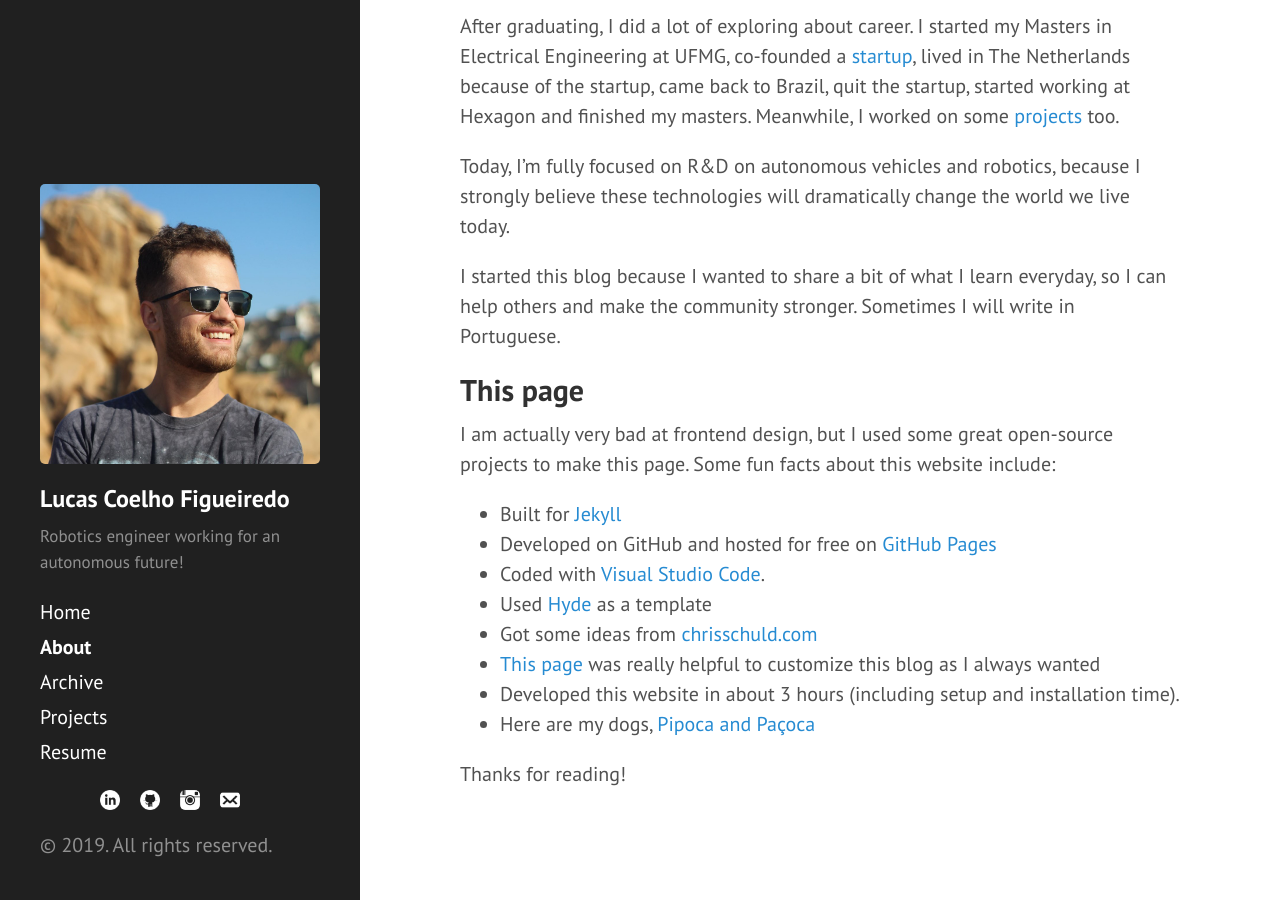
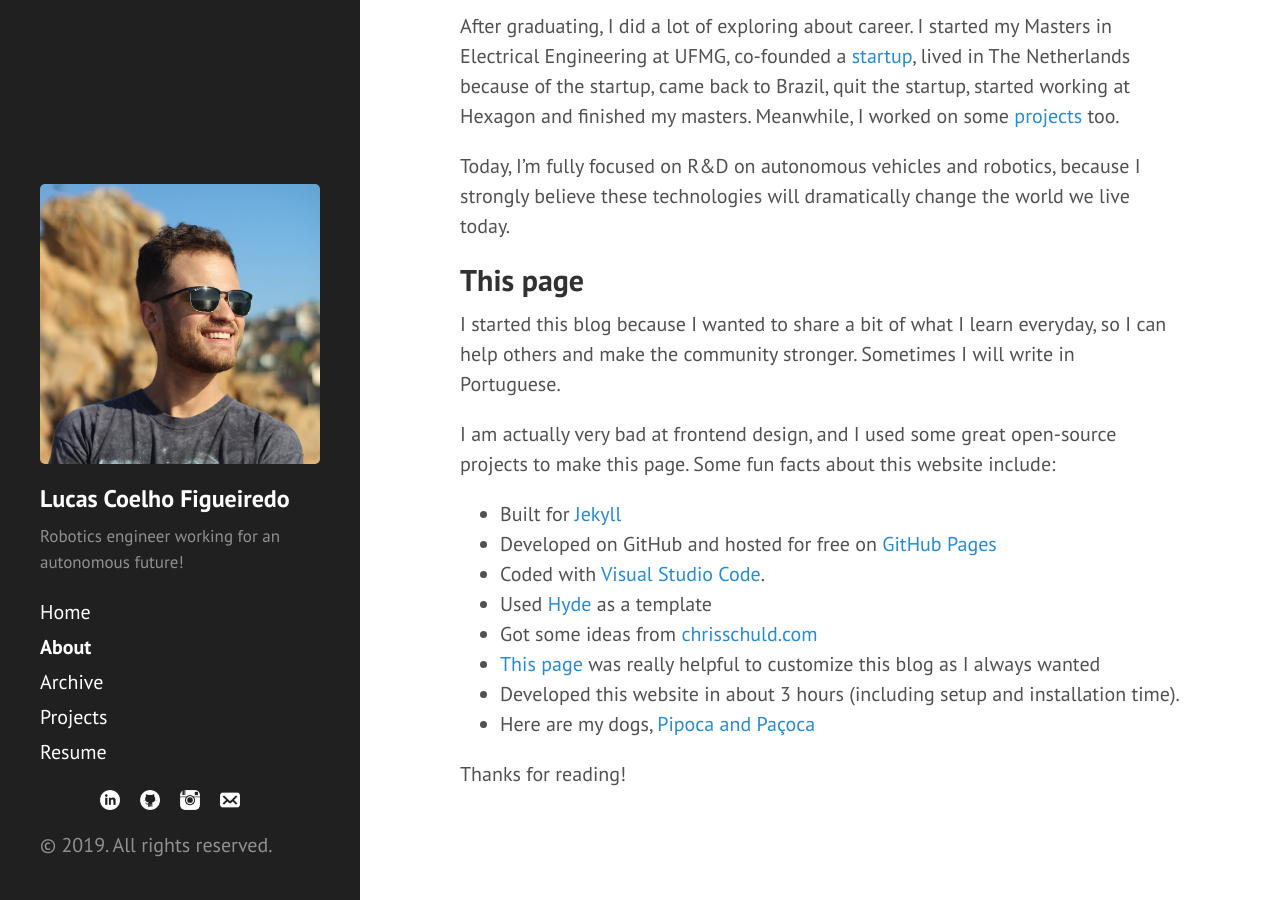
Before and after one commit to lucascoelhof/lucascoelhof.github.io, a Jekyll site: the page built from about.md, in a window 1280 px wide and 900 px high, scrolled down 649 px. Built offline with Jekyll 4.4.1, drawn with Linux system fonts in a browser that asks for light colours.

```diff
--- a/_includes/head.html
+++ b/_includes/head.html
@@ -21,7 +21,7 @@
   <link rel="stylesheet" href="https://fonts.googleapis.com/css?family=PT+Sans:400,400italic,700|Abril+Fatface">
 
   <!-- Icons -->
-  <link rel="apple-touch-icon-precomposed" sizes="144x144" href="{{ site.baseurl }}public/apple-touch-icon-144-precomposed.png">
+  <link rel="rabbit-icon" sizes="144x144" href="{{ site.baseurl }}public/rabbit-icon.png">
                                  <link rel="shortcut icon" href="{{ site.baseurl }}public/favicon.ico">
 
   <!-- RSS -->
--- a/about.md
+++ b/about.md
@@ -11,11 +11,12 @@ After graduating, I did a lot of exploring about career. I started my Masters in
 
 Today, I'm fully focused on R&D on autonomous vehicles and robotics, because I strongly believe these technologies will dramatically change the world we live today.
 
-I started this blog because I wanted to share a bit of what I learn everyday, so I can help others and make the community stronger. Sometimes I will write in Portuguese.
 
 ## This page
 
-I am actually very bad at frontend design, but I used some great open-source projects to make this page. Some fun facts about this website include:
+I started this blog because I wanted to share a bit of what I learn everyday, so I can help others and make the community stronger. Sometimes I will write in Portuguese.
+
+I am actually very bad at frontend design, and I used some great open-source projects to make this page. Some fun facts about this website include:
 
 * Built for [Jekyll](http://jekyllrb.com)
 * Developed on GitHub and hosted for free on [GitHub Pages](https://pages.github.com)
@@ -24,7 +25,7 @@ I am actually very bad at frontend design, but I used some great open-source pro
 * Got some ideas from [chrisschuld.com](https://github.com/cbschuld/chrisschuld.com)
 * [This page](http://joshualande.com/jekyll-github-pages-poole) was really helpful to customize this blog as I always wanted
 * Developed this website in about 3 hours (including setup and installation time).
-* Here are my dogs, [Pipoca and Paçoca](/posts/2019-10-14-dogs/)
+* Here are my dogs, [Pipoca and Paçoca](/2019-10-14-dogs/)
 
 
 Thanks for reading!
```
Also changed, not shown: _data/social-media.yml (deleted, +0 -23 lines), README.md, public/apple-touch-icon-144-precomposed.png (deleted), public/favicon.ico, public/rabbit-icon.png (added), 1 other file.
